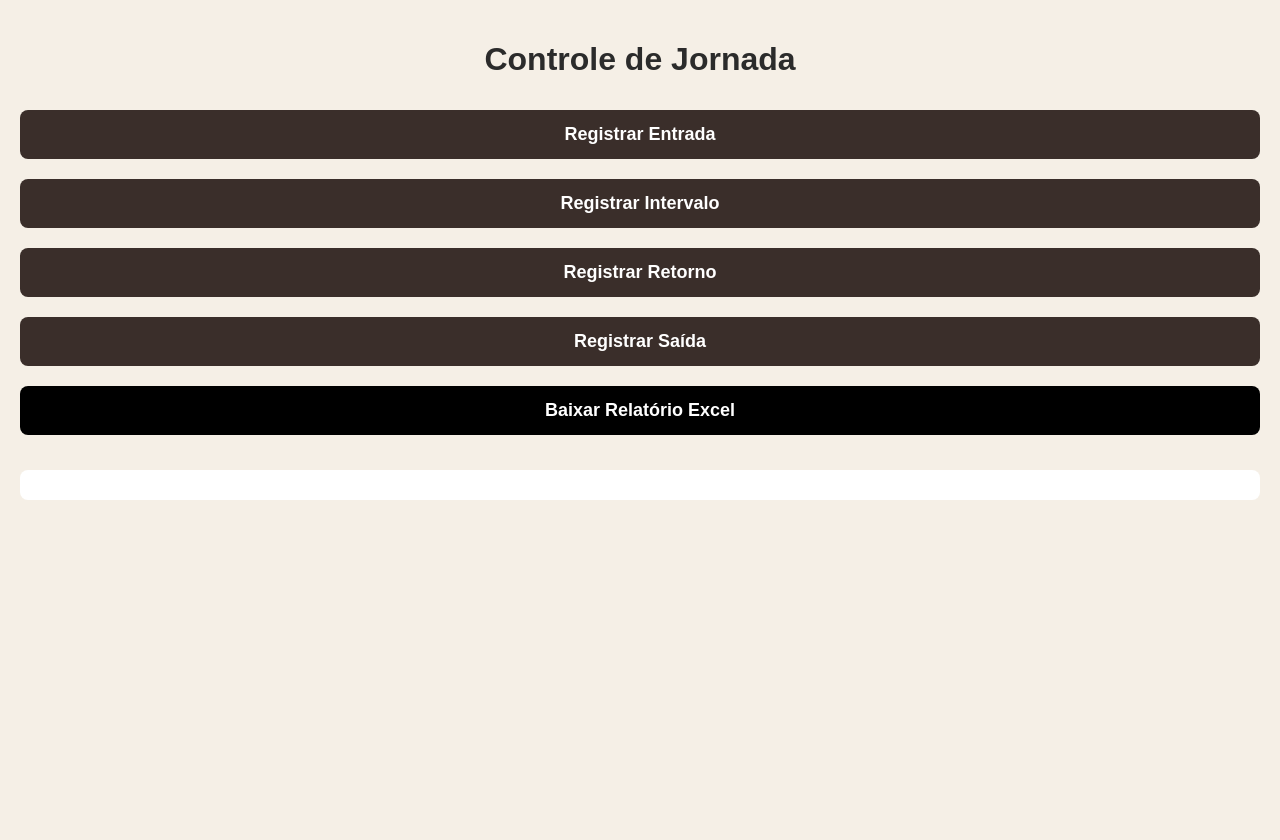
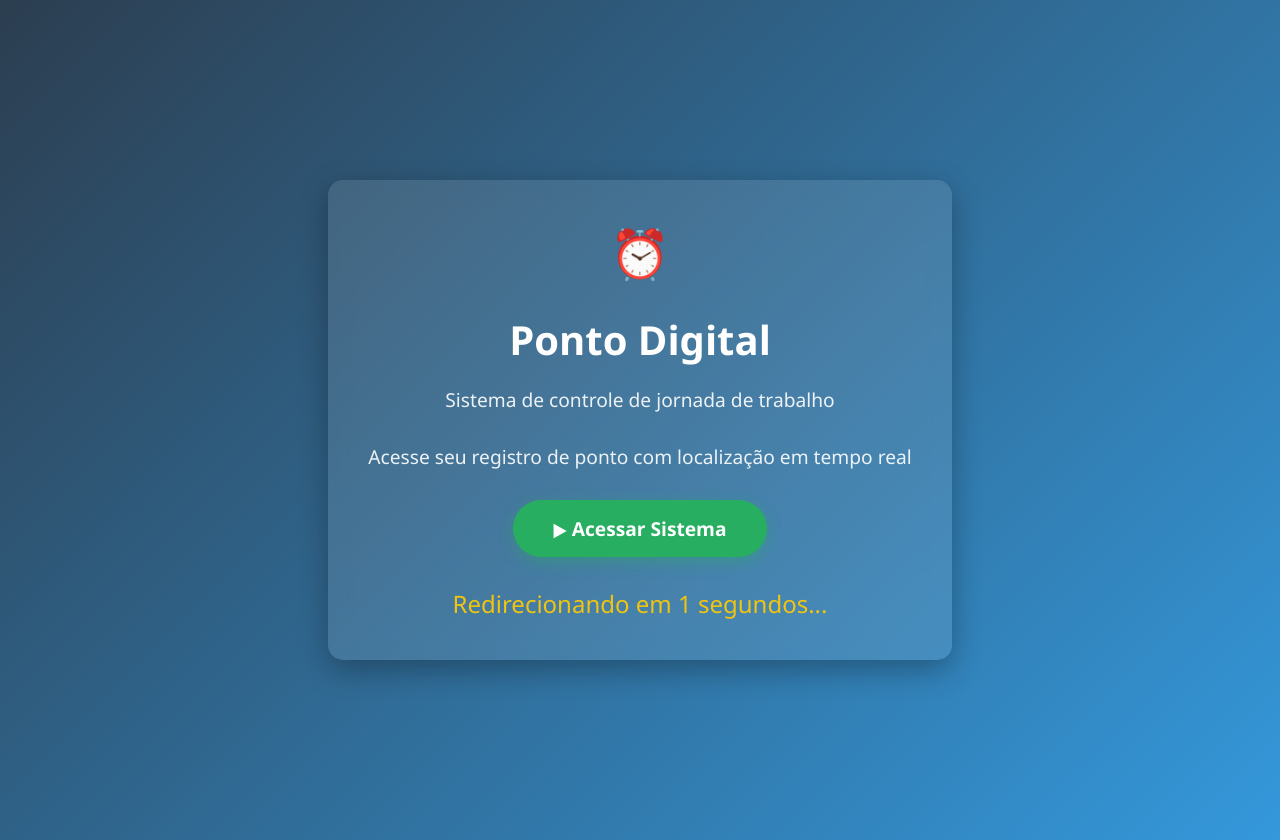
Before and after one commit to advreginacely1-ui/ponto-app, a plain HTML site: page index.html in a window 1280 px wide. Before the commit the page ends 800 px from the top, so only its background shows below. Drawn offline with Linux system fonts and the light colour scheme.

Commit message:
Add files via upload

```diff
--- a/index.html
+++ b/index.html
@@ -1,54 +1,130 @@
 <!DOCTYPE html>
-<html lang="pt-BR">
+<html lang="pt-br">
 <head>
-<meta charset="UTF-8" />
-<meta name="viewport" content="width=device-width, initial-scale=1.0" />
-<title>Controle de Ponto - Regina</title>
+    <meta charset="UTF-8">
+    <meta name="viewport" content="width=device-width, initial-scale=1.0">
+    <title>Ponto Digital - Jornada Kairos</title>
     <style>
-body{font-family:Arial;background:#f5efe6;margin:0;padding:20px;color:#2b2b2b;}
-h1{text-align:center;font-weight:bold;}
-.btn{width:100%;padding:14px;margin:10px 0;border:none;border-radius:8px;
-font-size:18px;font-weight:bold;cursor:pointer;background:#3a2e2a;color:white;}
-#registros{margin-top:25px;padding:15px;background:white;border-radius:8px;}
-.log{padding:10px;border-bottom:1px solid #ddd;}
+        body {
+            font-family: 'Segoe UI', Tahoma, Geneva, Verdana, sans-serif;
+            background: linear-gradient(135deg, #2c3e50, #3498db);
+            color: white;
+            height: 100vh;
+            display: flex;
+            justify-content: center;
+            align-items: center;
+            text-align: center;
+            margin: 0;
+            padding: 20px;
+        }
+        .container {
+            max-width: 600px;
+            background: rgba(255, 255, 255, 0.1);
+            padding: 40px;
+            border-radius: 15px;
+            backdrop-filter: blur(10px);
+            box-shadow: 0 10px 30px rgba(0, 0, 0, 0.3);
+        }
+        .logo {
+            font-size: 3rem;
+            margin-bottom: 20px;
+        }
+        h1 {
+            font-size: 2.5rem;
+            margin-bottom: 10px;
+        }
+        p {
+            font-size: 1.2rem;
+            margin-bottom: 30px;
+            opacity: 0.9;
+        }
+        .btn {
+            display: inline-block;
+            background: #27ae60;
+            color: white;
+            padding: 15px 40px;
+            border-radius: 50px;
+            text-decoration: none;
+            font-size: 1.2rem;
+            font-weight: 600;
+            transition: all 0.3s;
+            box-shadow: 0 5px 15px rgba(39, 174, 96, 0.4);
+        }
+        .btn:hover {
+            background: #219653;
+            transform: translateY(-3px);
+            box-shadow: 0 8px 20px rgba(39, 174, 96, 0.6);
+        }
+        .countdown {
+            font-size: 1.5rem;
+            margin-top: 30px;
+            color: #f1c40f;
+        }
+        .mobile-hint {
+            display: none;
+            margin-top: 20px;
+            padding: 15px;
+            background: rgba(255, 255, 255, 0.1);
+            border-radius: 10px;
+        }
+        @media (max-width: 768px) {
+            .container {
+                padding: 20px;
+            }
+            h1 {
+                font-size: 2rem;
+            }
+            .mobile-hint {
+                display: block;
+            }
+        }
     </style>
 </head>
 <body>
-<h1>Controle de Jornada</h1>
-<button class="btn" onclick="registrar('Entrada')">Registrar Entrada</button>
-<button class="btn" onclick="registrar('Intervalo')">Registrar Intervalo</button>
-<button class="btn" onclick="registrar('Retorno')">Registrar Retorno</button>
-<button class="btn" onclick="registrar('Saída')">Registrar Saída</button>
-<button class="btn" onclick="baixarExcel()" style="background:#000">Baixar Relatório Excel</button>
-<div id="registros"></div>
+    <div class="container">
+        <div class="logo">⏰</div>
+        <h1>Ponto Digital</h1>
+        <p>Sistema de controle de jornada de trabalho</p>
+        <p>Acesse seu registro de ponto com localização em tempo real</p>
+
+        <a href="https://jornada-kairos.netlify.app" class="btn" id="access-btn">
+            ▶ Acessar Sistema
+        </a>
+
+        <div class="countdown" id="countdown">
+            Redirecionando em 5 segundos...
+        </div>
+
+        <div class="mobile-hint">
+            📱 Otimizado para celular e computador
+        </div>
+    </div>
+
     <script>
-function registrar(tipo){
- const d=new Date();
- const registro={tipo,data:d.toLocaleDateString(),hora:d.toLocaleTimeString()};
- let r=JSON.parse(localStorage.getItem("ponto"))||[];
- r.push(registro);
- localStorage.setItem("ponto",JSON.stringify(r));
- mostrar();
+        // Redirecionamento automático
+        let seconds = 5;
+        const countdownElement = document.getElementById('countdown');
+        const accessBtn = document.getElementById('access-btn');
+
+        function updateCountdown() {
+            countdownElement.textContent = `Redirecionando em ${seconds} segundos...`;
+            seconds--;
+
+            if (seconds < 0) {
+                window.location.href = "https://jornada-kairos.netlify.app";
+            } else {
+                setTimeout(updateCountdown, 1000);
             }
-function mostrar(){
- const c=document.getElementById("registros");
- const r=JSON.parse(localStorage.getItem("ponto"))||[];
- c.innerHTML="<h3>Registros</h3>";
- r.forEach(s=>{c.innerHTML+=`<div class='log'><strong>${s.tipo}</strong> – ${s.data} às ${s.hora}</div>`});
         }
-function baixarExcel(){
- const r=JSON.parse(localStorage.getItem("ponto"))||[];
- let csv="Tipo,Data,Hora
-";
- r.forEach(s=>{csv+=`${s.tipo},${s.data},${s.hora}
-`});
- const blob=new Blob([csv],{type:"text/csv"});
- const a=document.createElement("a");
- a.href=URL.createObjectURL(blob);
- a.download="relatorio_ponto.csv";
- a.click();
-}
-mostrar();
+
+        // Iniciar contagem
+        setTimeout(updateCountdown, 1000);
+
+        // Redirecionamento imediato ao clicar
+        accessBtn.addEventListener('click', function(e) {
+            e.preventDefault();
+            window.location.href = "https://jornada-kairos.netlify.app";
+        });
     </script>
 </body>
 </html>
```
Lines whose indentation alone changed are shown as unchanged.
